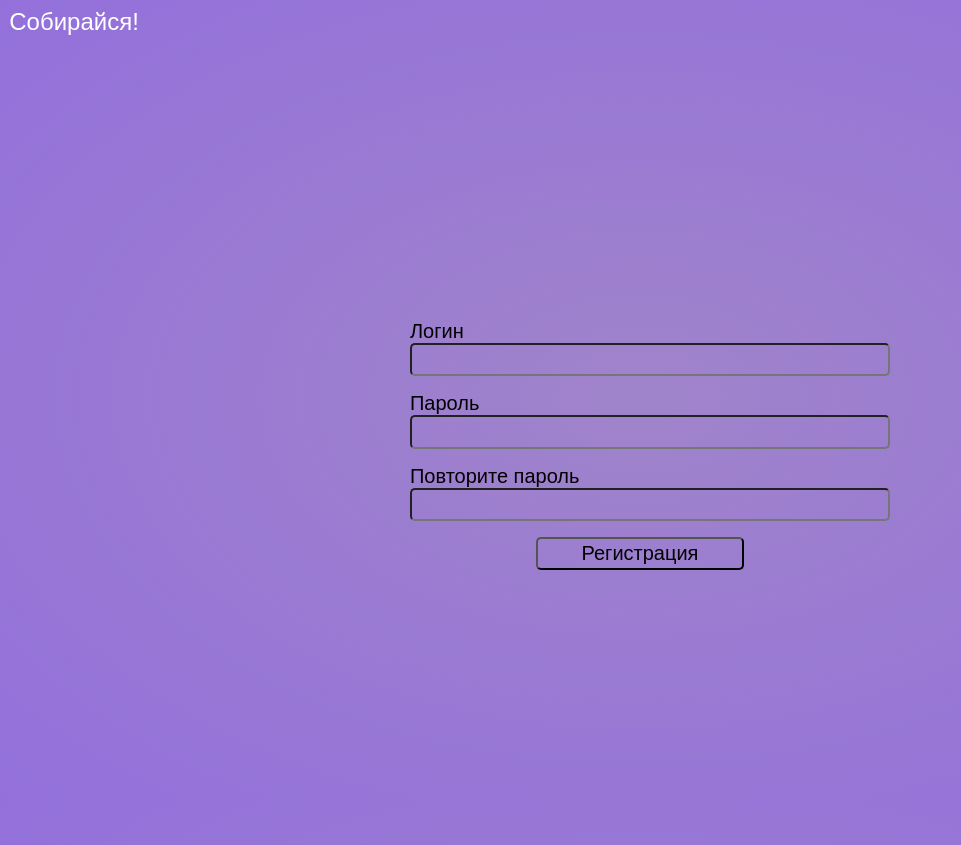
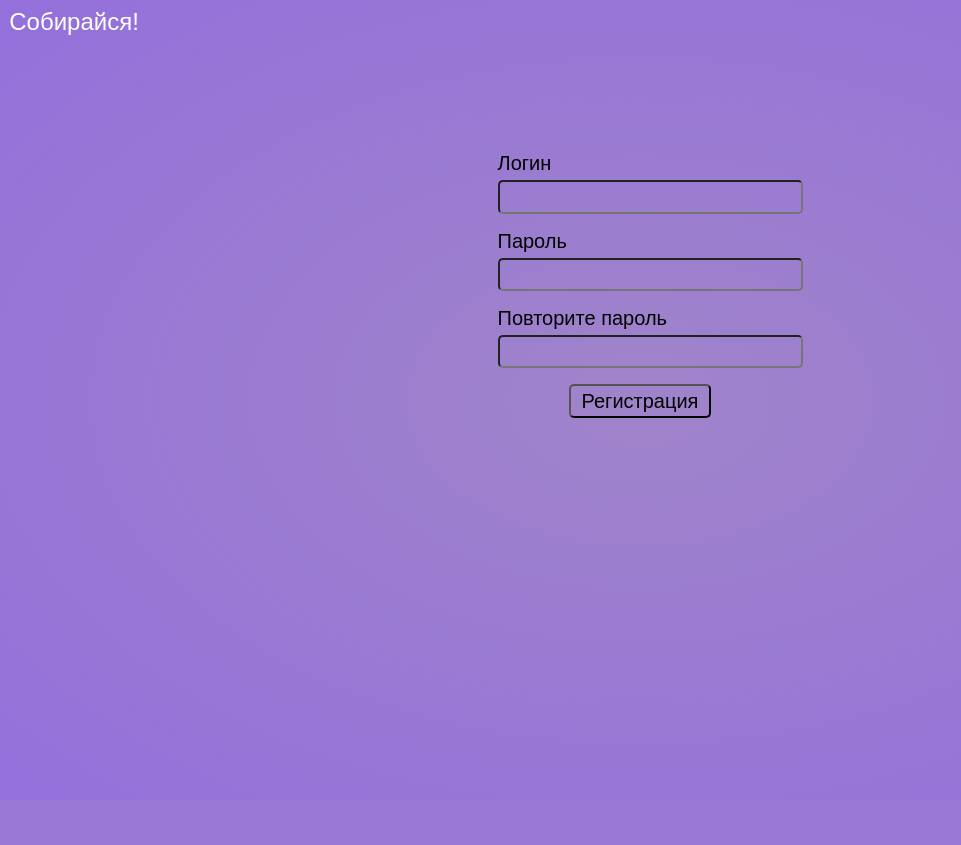
Before and after one commit to Dim-Aks/Get_ready, a Django app: page /users/register/ in a window 1280 px wide. Shown: the whole page, without its empty margins (0-961 px from the left). After the commit the page ends 418 px from the top, so only its background shows below. Run offline with Django 5.2, Linux system fonts and the light colour scheme.

Commit message:
Улучшение формы авторизации

```diff
--- a/get_ready/get_ready/settings.py
+++ b/get_ready/get_ready/settings.py
@@ -124,3 +124,5 @@ STATIC_URL = "static/"
 # https://docs.djangoproject.com/en/dev/ref/settings/#default-auto-field
 
 DEFAULT_AUTO_FIELD = "django.db.models.BigAutoField"
+
+LOGIN_REDIRECT_URL = 'home'
--- a/get_ready/users/static/users/css/login.css
+++ b/get_ready/users/static/users/css/login.css
@@ -23,10 +23,10 @@ body {
 /* разметка страницы для формы */
 .container {
     width: 100vw;
-    height: 100vh;
+    height: 60vh;
 
     display: grid;
-    grid-template-columns: 40vw 40 vw 30 vw;
+    grid-template-columns: 30vw 40vw 30vw;
 }
 
 /* Форма для логина */
@@ -52,23 +52,21 @@ input {
     border-radius: 5px;
     padding: 0.2rem 0.5rem;
     background-color: inherit; /* прозрачные поля логина и пароля */
-    font-weight: 600;
-    width: 50%;
+    width: 100%; /* ширина полей ввода */
     font-style: normal;
     font-weight: 300;
 }
 
-/* центрирование кнопки войти */
+/* подписи над полями ввода */
+label {
+    display: block; /* Размещает подпись над полем ввода */
+    margin-bottom: 5px; /* Добавляет небольшой отступ между подписью и полем ввода */
+  }
+
+/* центрирование кнопки войти/ регистрация */
 .button-block {
     text-align: center;
 }
-
-/* при выборе поля появляется вокруг ареол
-input:focus {
-    -webkit-box-shadow: 0px 0px  20px 20px rgba(145, 107, 180, 0.61);
-    -moz-box-shadow: 0px 0px  20px 20px rgba(145, 107, 180, 0.61);
-    box-shadow: 0px 0px  20px 20px rgba(145, 107, 180, 0.61);
-}*/
 
 /* кнопка войти */
 button {
@@ -80,7 +78,7 @@ button {
     background-color: inherit; /* прозрачные поля */
     cursor: pointer;
     font-weight: 500;
-    width: 45%;
+    width: 50%;
 }
 
 /* кнопка Войти при наведении меняет цвет */
--- a/get_ready/users/templates/users/register.html
+++ b/get_ready/users/templates/users/register.html
@@ -6,13 +6,14 @@
     <link rel="stylesheet" type="text/css" href="{% static 'users/css/login.css' %}"/>
     <meta charset="UTF-8">
     <meta name="viewport" content="width=device-width, initial-scale=1.0">
-    <title>Собирайся!</title>
+    <title>Регистрация</title>
     <div class="header">
     <div class="btn site-name"><a id="home" href="{% url 'home' %}" class="home-button">Собирайся!</a>
     </div></div>
 </head>
 <body>
     <div class="container">
+        <div class="filler"></div>
         <div class="form-login">
             <form method="POST">
                 {% csrf_token %}
@@ -33,5 +34,6 @@
                 </div>
             </form>
         </div>
+        <div class="filler"></div>
     </div>
 </html>
--- a/get_ready/users/urls.py
+++ b/get_ready/users/urls.py
@@ -1,11 +1,11 @@
 from django.urls import path
-from . import views
+from .views import logout_user, LoginUser
 from django.views.generic.base import TemplateView
 
 app_name = "users"
 
 urlpatterns = [
-    path('login/', views.login_user, name='login'),
-    path('logout/', views.logout_user, name='logout'),
+    path('login/', LoginUser.as_view(), name='login'),
+    path('logout/', logout_user, name='logout'),
     path('register/', TemplateView.as_view(template_name='users/register.html'), name='register'),
 ]
```
Also changed, not shown: get_ready/users/templates/users/login.html (+14 -6 lines), get_ready/users/views.py (+7 -12 lines), get_ready/db.sqlite3.
